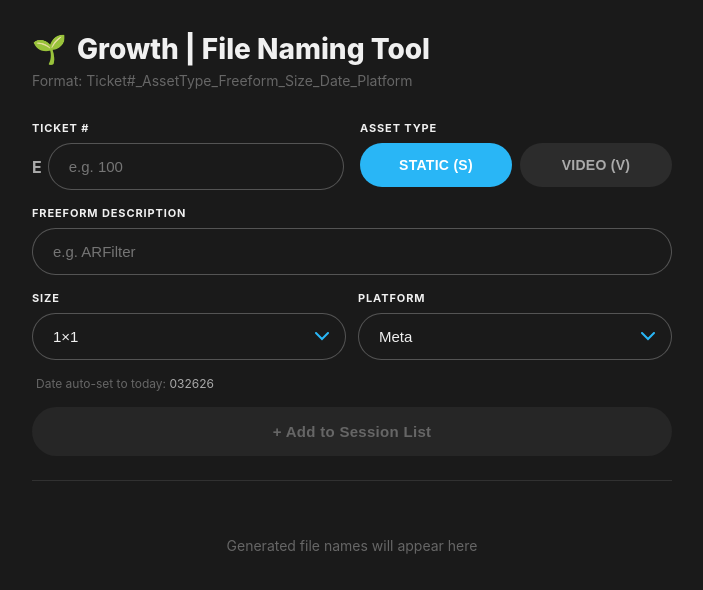
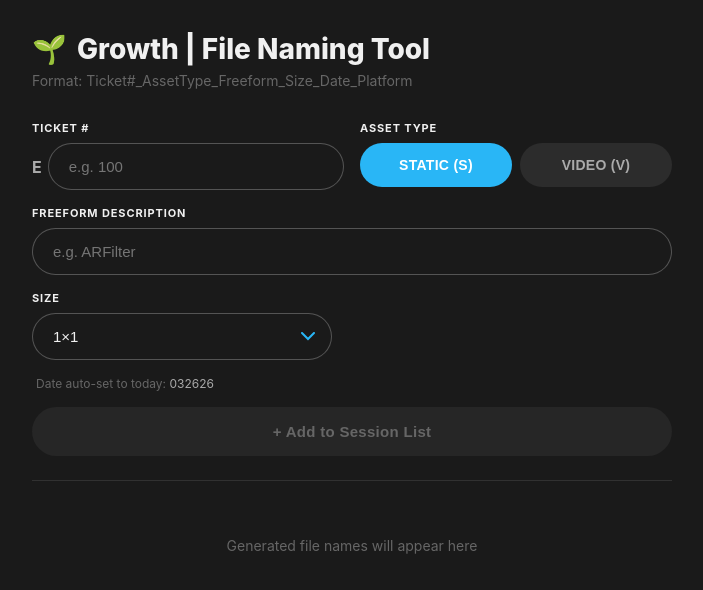
Before and after one commit to bri-tarantino/ad-naming-tool, a React (Vite) app: page / in a window 1280 px wide. Shown: the top 590 px of the page, without its empty margins (288-991 px from the left). Built offline with nearby package versions, Linux system fonts and the light colour scheme.

Commit message:
video platform variants and static meta only

```diff
--- a/src/FileNamingTool.jsx
+++ b/src/FileNamingTool.jsx
@@ -339,14 +339,15 @@ export default function FileNamingTool() {
             )}
           </div>
 
-          {/* Static: Size & Platform */}
+          {/* Static: Size only, platform locked to Meta */}
           {assetType === "S" && (
             <div
               style={{
                 display: "grid",
-                gridTemplateColumns: "1fr 1fr",
+                gridTemplateColumns: "1fr",
                 gap: 12,
                 marginBottom: 16,
+                maxWidth: 300,
               }}
             >
               <div>
@@ -363,20 +364,6 @@ export default function FileNamingTool() {
                         : s === "4x5"
                           ? "4×5"
                           : "9×16"}
-                    </option>
-                  ))}
-                </select>
-              </div>
-              <div>
-                <label style={label}>Platform</label>
-                <select
-                  value={platform}
-                  onChange={(e) => setPlatform(e.target.value)}
-                  style={pillSelect}
-                >
-                  {PLATFORMS.map((p) => (
-                    <option key={p.value} value={p.value}>
-                      {p.label}
                     </option>
                   ))}
                 </select>
```
